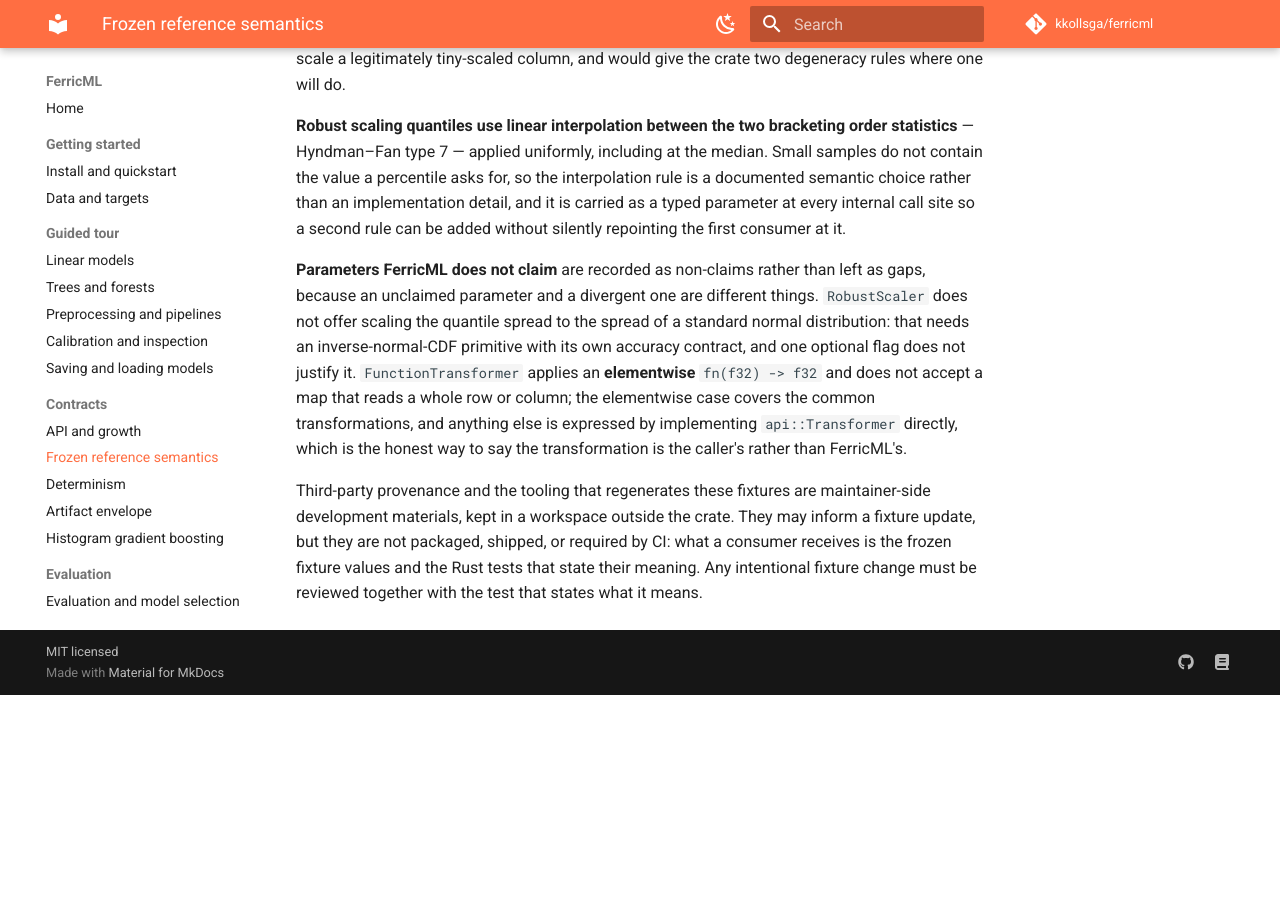
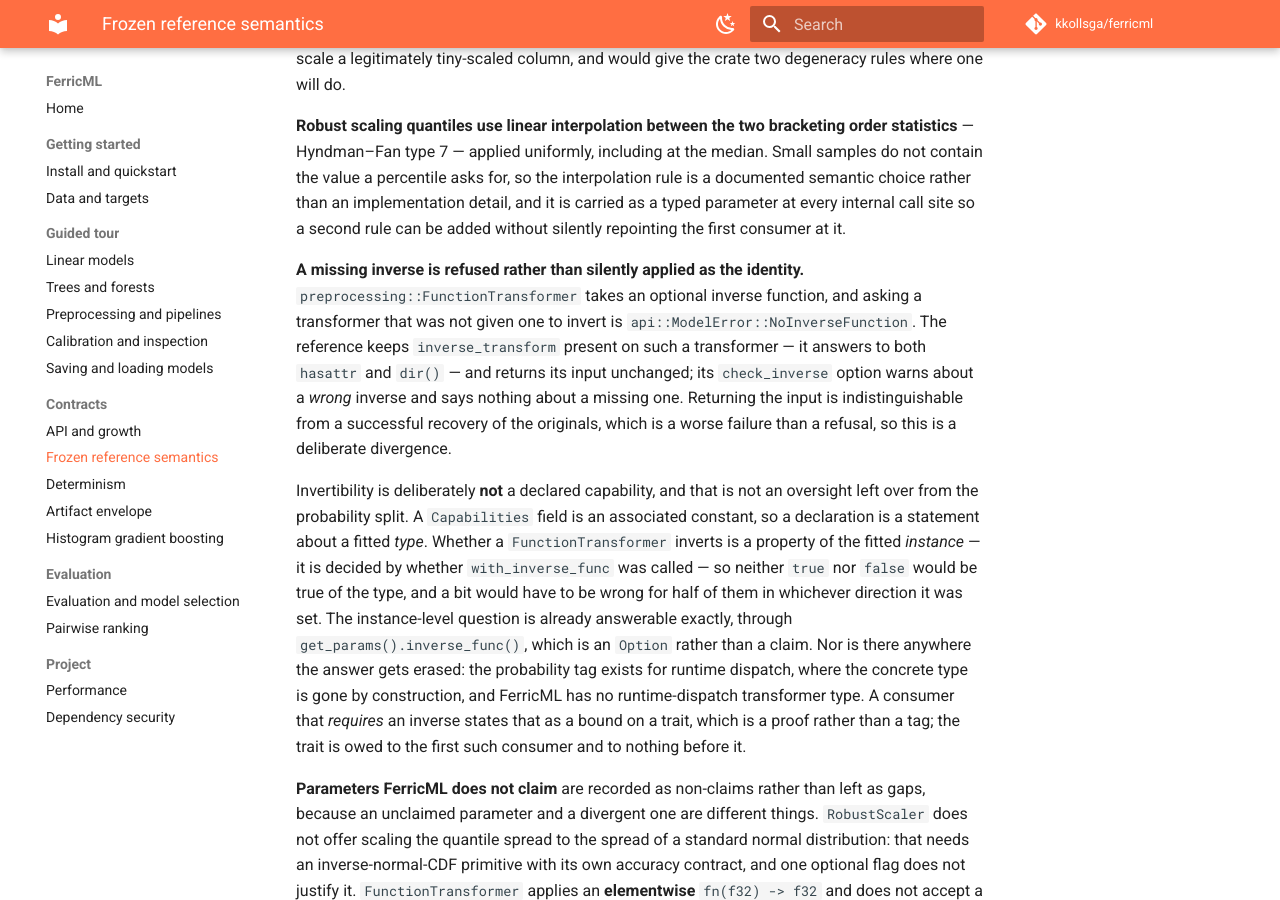
Before and after one commit to kkollsga/ferricml, an MkDocs documentation site: the page built from docs/reference-semantics.md, in a window 1280 px wide and 900 px high, scrolled down 2269 px. Built offline with MkDocs 1.6.1 and Material for MkDocs 9.7.7, drawn with Linux system fonts in a browser that asks for light colours; comment, search, counter and statistics services are not loaded; before the commit the page ends 2964 px from its top, so only the background shows below that.

Commit message:
docs: record why invertibility is a typed error and not a capability
The transformer family gained inverse_transform without the treatment the
classifier family got when probability production became a declared
capability. The asymmetry is real and the answer is that the two
capabilities have different shapes: a Capabilities field is an associated
constant and so describes a type, while a FunctionTransformer's
invertibility is decided per instance by whether with_inverse_func was
called. No per-type value is true of it, and the instance-level question
is already exact through the params' Option-valued inverse_func. There is
also no runtime-dispatch transformer type, which is the single situation
the probability tag exists for.

Also records the reference divergence the ruling asked for: the
reference's inverse_transform is present in hasattr and dir() on a
transformer with no inverse and silently returns the identity.

Co-Authored-By: Claude Opus 5 <noreply@anthropic.com>

```diff
--- a/docs/reference-semantics.md
+++ b/docs/reference-semantics.md
@@ -114,6 +114,31 @@ implementation detail, and it is carried as a typed parameter at every internal
 call site so a second rule can be added without silently repointing the first
 consumer at it.
 
+**A missing inverse is refused rather than silently applied as the identity.**
+`preprocessing::FunctionTransformer` takes an optional inverse function, and
+asking a transformer that was not given one to invert is
+`api::ModelError::NoInverseFunction`. The reference keeps `inverse_transform`
+present on such a transformer — it answers to both `hasattr` and `dir()` — and
+returns its input unchanged; its `check_inverse` option warns about a *wrong*
+inverse and says nothing about a missing one. Returning the input is
+indistinguishable from a successful recovery of the originals, which is a worse
+failure than a refusal, so this is a deliberate divergence.
+
+Invertibility is deliberately **not** a declared capability, and that is not an
+oversight left over from the probability split. A `Capabilities` field is an
+associated constant, so a declaration is a statement about a fitted *type*.
+Whether a `FunctionTransformer` inverts is a property of the fitted *instance* —
+it is decided by whether `with_inverse_func` was called — so neither `true` nor
+`false` would be true of the type, and a bit would have to be wrong for half of
+them in whichever direction it was set. The instance-level question is already
+answerable exactly, through `get_params().inverse_func()`, which is an `Option`
+rather than a claim. Nor is there anywhere the answer gets erased: the
+probability tag exists for runtime dispatch, where the concrete type is gone by
+construction, and FerricML has no runtime-dispatch transformer type. A consumer
+that *requires* an inverse states that as a bound on a trait, which is a proof
+rather than a tag; the trait is owed to the first such consumer and to nothing
+before it.
+
 **Parameters FerricML does not claim** are recorded as non-claims rather than
 left as gaps, because an unclaimed parameter and a divergent one are different
 things. `RobustScaler` does not offer scaling the quantile spread to the spread
```
Also changed, not shown: 1 other file.
